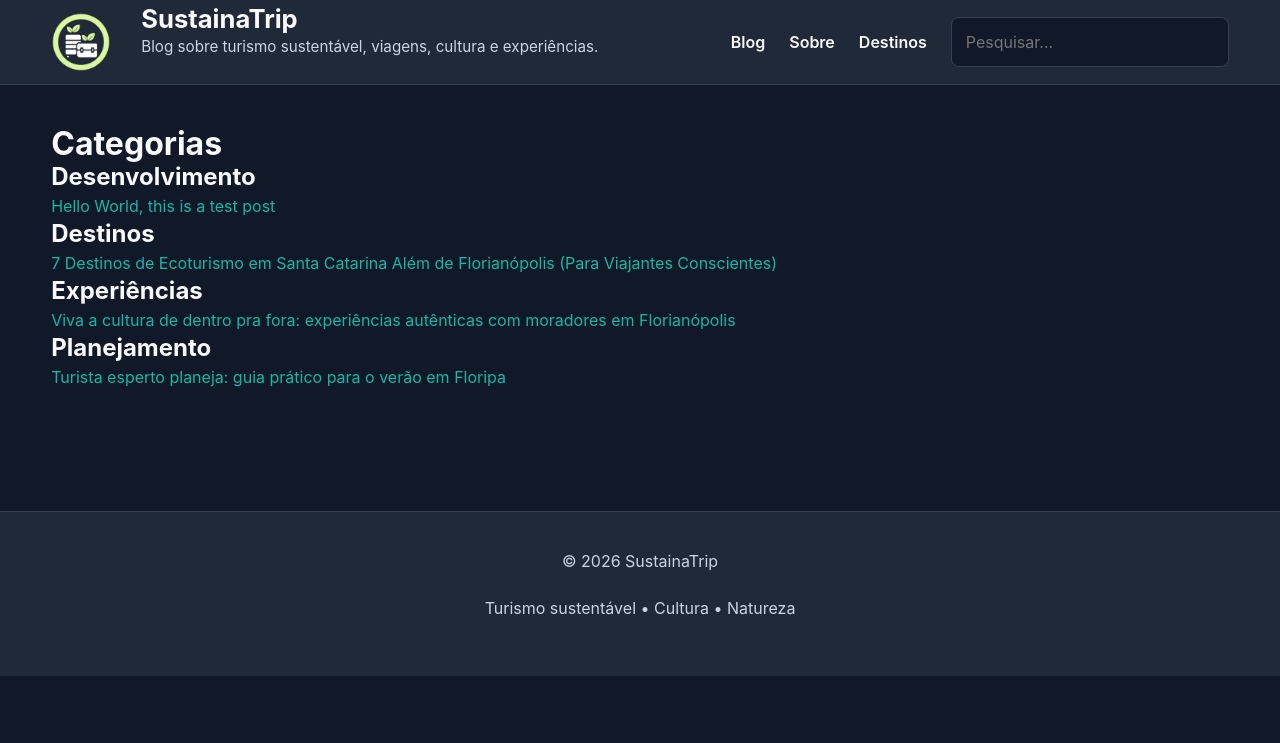
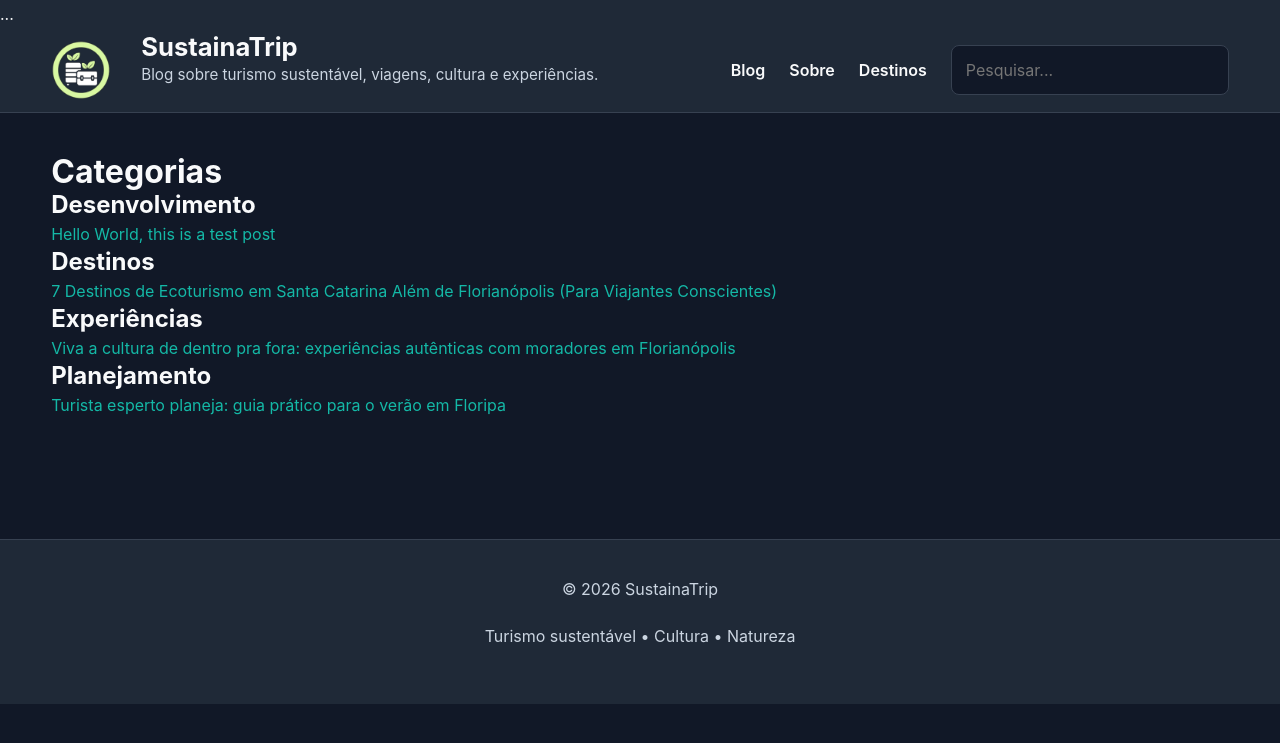
Before and after one commit to sustainatrip/blog, a Jekyll site: the page built from categorias.md, in a window 1280 px wide. Shown: the top 743 px of the page. Built offline with Jekyll 4.4.1, drawn with Linux system fonts in a browser that asks for light colours.

Commit message:
Atualizar o header.html

```diff
--- a/_includes/header.html
+++ b/_includes/header.html
@@ -1,11 +1,18 @@
-<header class="site-header">
+<header class="site-header" id="header">
 
-   <div class="container">
+    <div class="top-bar">
+
+        ...
+
+    </div>
+
+    <div class="container">
 
         <a class="logo" href="{{ '/' | relative_url }}">
 
-            <img src="{{ site.avatar | relative_url }}"
-                 alt="{{ site.title }}">
+            <img
+                src="{{ site.avatar | relative_url }}"
+                alt="{{ site.title }}">
 
         </a>
 
@@ -25,10 +32,14 @@
 
         </div>
 
-        <button class="menu-toggle"
-                aria-label="Abrir menu">
+        <button
+            class="menu-toggle"
+            id="menuBtn"
+            aria-label="Abrir menu">
 
-            ☰
+            <span></span>
+            <span></span>
+            <span></span>
 
         </button>
 
```
